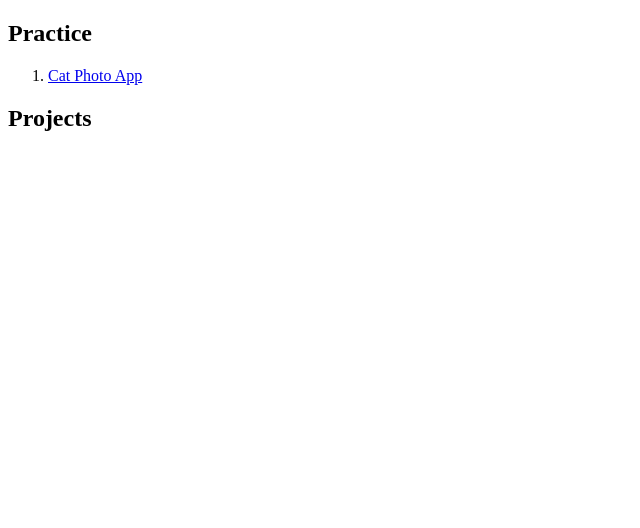
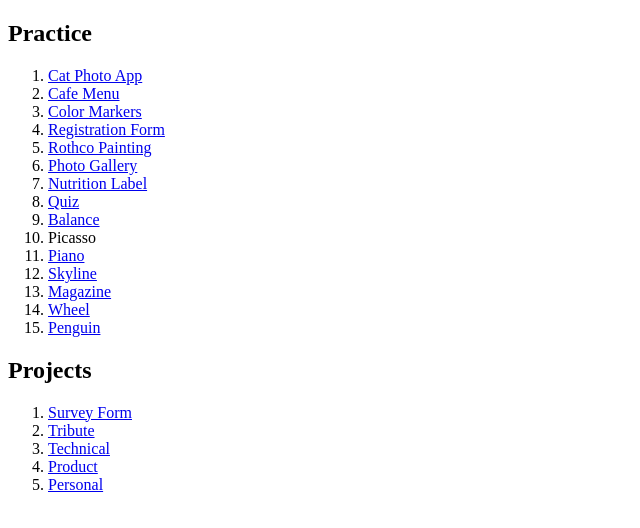
Before and after one commit to fluolabs/responsive-web-design, a plain HTML site: page index.html in a window 1280 px wide. Shown: the whole page, without its empty margins (0-640 px from the left). Drawn offline with Linux system fonts and the light colour scheme.

Commit message:
Update index.html

```diff
--- a/index.html
+++ b/index.html
@@ -9,8 +9,30 @@
 
   <h2>Practice</h2>
   <ol>
-    <li><a href="01-catphoto-app.html" target="_blank">Cat Photo App</a>
+    <li><a href="01-catphoto-app.html" target="_blank">Cat Photo App</a></li>
+    <li><a href="02-cafe-menu.html" target="_blank">Cafe Menu</a></li>
+    <li><a href="03-color-markers.html" target="_blank">Color Markers</a></li>
+    <li><a href="04-registration-form.html" target="_blank">Registration Form</a></li>
+    <li><a href="05-rothco-painting.html" target="_blank">Rothco Painting</a></li>
+    <li><a href="06-photo-gallery.html" target="_blank">Photo Gallery</a></li>
+    <li><a href="07-nutrition-label.html" target="_blank">Nutrition Label</a></li>
+    <li><a href="08-quiz.html" target="_blank">Quiz</a></li>
+    <li><a href="09-balance.html" target="_blank">Balance</a></li>
+    <li><a href="10-picasso.html" target="_blank"></a>Picasso</li>
+    <li><a href="11-piano.html" target="_blank">Piano</a></li>
+    <li><a href="12-skyline.html" target="_blank">Skyline</a></li>
+    <li><a href="13-magazine.html" target="_blank">Magazine</a></li>
+    <li><a href="14-wheel.html" target="_blank">Wheel</a></li>
+    <li><a href="15-penguin.html" target="_blank">Penguin</a></li>
   </ol>
+
   <h2>Projects</h2>
+  <ol>
+    <li><a href="p1-survery-form.html" target="_blank">Survey Form</a></li>
+    <li><a href="p2-tribute.html" target="_blank">Tribute</a></li>
+    <li><a href="p3-technical.html" target="_blank">Technical</a></li>
+    <li><a href="p4-product.html" target="_blank">Product</a></li>
+    <li><a href="p5-personal.html" target="_blank">Personal</a></li>
+  </ol>
 </body>
 </html>
```
